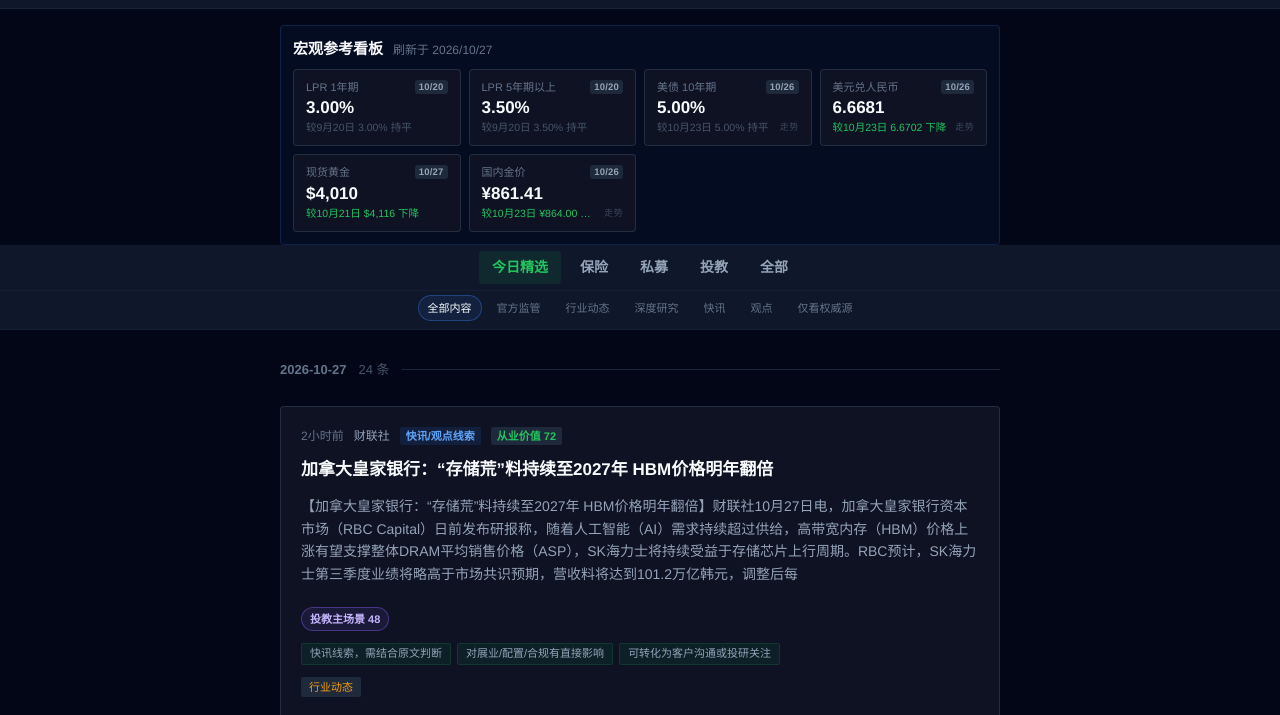
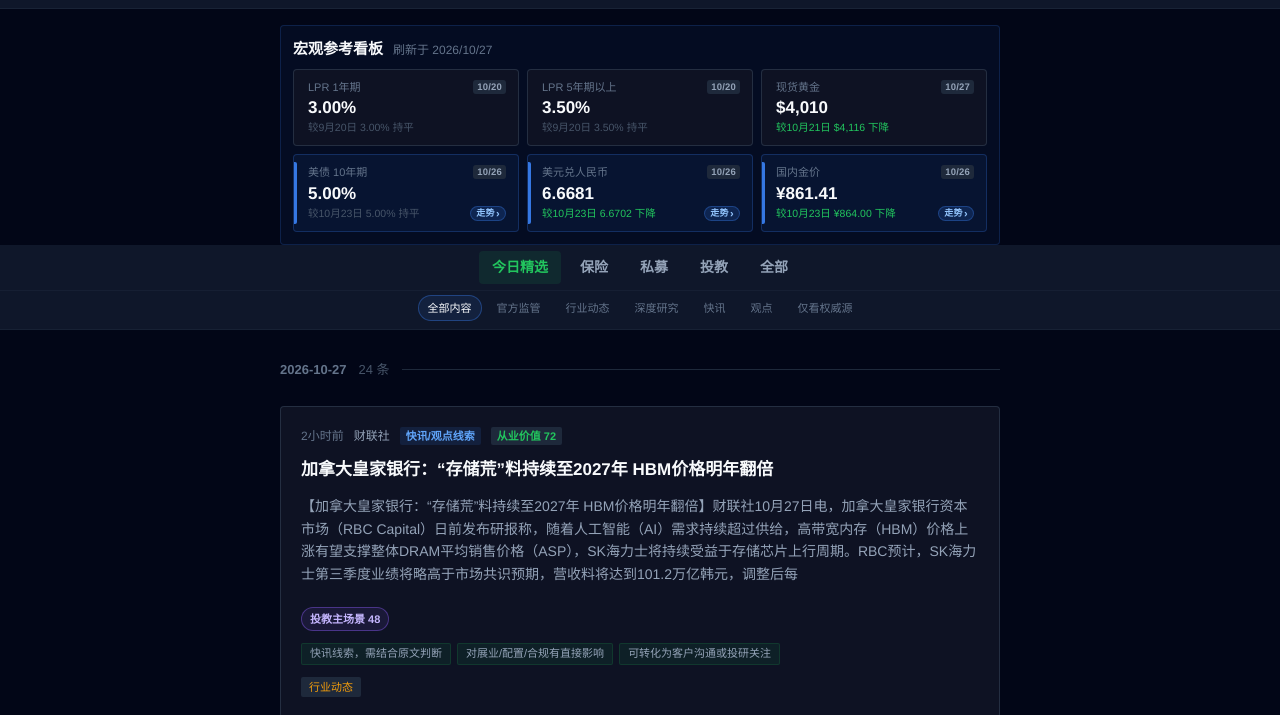
Before and after one commit to zycyyyya/finhot-web, a website: page index.html in a window 1280 px wide. Shown: the part 47-762 px from the top of the page. Drawn offline with Linux system fonts and the light colour scheme.

Commit message:
style(macro): 看板改 3+3 布局，可点开卡片下排归拢并强化可点视觉
- 网格 4 列改 3 列，6 项正好两排，涨跌文案不再被截断
- 渲染时按有无序列做稳定分区，可点卡片统一排到最后一排；
  改的是 DOM 顺序而非 CSS order，避免 Tab 焦点顺序与视觉顺序错位
- 可点卡片新增左侧 3px 蓝条 + 淡蓝底 + 药丸状「走势」提示，
  只给 cursor:pointer 在触屏上等于没有提示
- 卡片左内边距统一 14px，两排内容左边缘对齐
- 补布局与排序契约测试，并反向验证断言在改动后确实会失败

```diff
--- a/scripts/macro-view.js
+++ b/scripts/macro-view.js
@@ -259,8 +259,21 @@
     // innerHTML 变得难读，而且点击时才需要。
     var seriesByKey = {};
 
+    // 可点开的卡片统一挪到最后：6 项落在 3×2 网格里，
+    // 正好上排全是快照、下排全是可看走势的，同类聚在一起比夹在中间好扫。
+    // 用两遍 filter 做稳定分区而不是 sort —— 同类内部仍按管线给的顺序。
+    // 注意这里改的是 DOM 顺序本身，不用 CSS order：order 会让视觉顺序和
+    // Tab 焦点顺序错开，键盘用户按 Tab 会跳着走。
+    var snapshotList = [];
+    var expandableList = [];
+    indicators.forEach(function (ind) {
+      var hasSeries = Array.isArray(ind.series) && ind.series.length >= 2;
+      (hasSeries ? expandableList : snapshotList).push(ind);
+    });
+    var ordered = snapshotList.concat(expandableList);
+
     var html = '';
-    indicators.forEach(function (ind) {
+    ordered.forEach(function (ind) {
       var dirClass = ind.direction === 'up' ? 'macro-dir-up' : (ind.direction === 'down' ? 'macro-dir-down' : '');
       var observed = shortDate(ind.asOf);
       var series = Array.isArray(ind.series) ? ind.series : [];
@@ -297,7 +310,7 @@
       // 事件监听只绑一次，所以序列必须存在元素上而不是闭包里 ——
       // 否则第二次 render 换了指标，监听器还在读上一轮的数据。
       gridEl.__macroSeries = seriesByKey;
-      gridEl.__macroIndicators = indicators;
+      gridEl.__macroIndicators = ordered;
       gridEl.innerHTML = html;
       // 事件挂在网格上做委托，重渲染时不必逐卡解绑。
       if (!gridEl.__macroBound) {
--- a/styles.css
+++ b/styles.css
@@ -1019,12 +1019,16 @@ a {
 
 .macro-kpi-grid {
   display: grid;
-  grid-template-columns: repeat(4, minmax(0, 1fr));
+  /* 3 列 → 6 项刚好两排；比原来 4 列多出约 70px/卡，
+     涨跌文案「较10月23日 ¥864.00 下降」不会再被截成省略号。 */
+  grid-template-columns: repeat(3, minmax(0, 1fr));
   gap: 8px;
 }
 
 .macro-kpi {
-  padding: 9px 12px;
+  /* 左内边距给到 14px：可点卡片左侧有 3px 标记条，非可点卡片也留同位空白，
+     两排内容的左边缘才对得齐。 */
+  padding: 9px 12px 9px 14px;
   border-radius: var(--radius-md);
   background: var(--bg-card);
   border: 1px solid var(--border-subtle);
@@ -1117,16 +1121,42 @@ a {
 }
 
 /* === Macro KPI detail (sparkline overlay) === */
-/* 只有带历史序列的指标可点。没有序列的卡片保持原样，不给假的可点暗示。 */
+/* 只有带历史序列的指标可点。没有序列的卡片保持原样，不给假的可点暗示。
+   可点卡片单独成一套外观：左侧蓝色标记条 + 极淡蓝底 + 药丸状提示。
+   只靠 cursor:pointer 不够 —— 触屏没有 hover，用户根本不会想到去点。 */
 .macro-kpi-expandable {
   cursor: pointer;
   position: relative;
-  transition: border-color var(--transition-fast), background var(--transition-fast);
+  background: rgba(59, 130, 246, 0.07);
+  border-color: rgba(59, 130, 246, 0.24);
+  transition: border-color var(--transition-fast), background var(--transition-fast),
+              box-shadow var(--transition-fast), transform var(--transition-fast);
+}
+
+/* 左侧标记条：贴在内边框上，上下各留 7px 避开圆角。
+   2px 太细，深色底上实测几乎看不见，所以给到 3px 并把左边距让出 2px。 */
+.macro-kpi-expandable::before {
+  content: "";
+  position: absolute;
+  left: 0;
+  top: 7px;
+  bottom: 7px;
+  width: 3px;
+  border-radius: 0 2px 2px 0;
+  background: var(--accent-blue);
+  opacity: 0.9;
+  transition: opacity var(--transition-fast);
 }
 
 .macro-kpi-expandable:hover {
-  background: var(--bg-card-hover);
-  border-color: var(--border-default);
+  background: rgba(59, 130, 246, 0.13);
+  border-color: rgba(59, 130, 246, 0.5);
+  box-shadow: 0 2px 10px rgba(2, 6, 23, 0.55);
+  transform: translateY(-1px);
+}
+
+.macro-kpi-expandable:hover::before {
+  opacity: 1;
 }
 
 .macro-kpi-expandable:focus-visible {
@@ -1134,15 +1164,29 @@ a {
   outline-offset: 1px;
 }
 
-/* 用来提示这张卡可点开；纯装饰，不进无障碍树。 */
+/* 用来提示这张卡可点开；纯装饰，不进无障碍树。做成药丸而非纯文字，
+   是为了和旁边不可点卡片的灰色说明文案拉开层次。 */
 .macro-kpi-hint {
   flex: none;
   margin-left: auto;
+  display: inline-flex;
+  align-items: center;
+  gap: 1px;
+  padding: 0 5px;
+  border-radius: 999px;
+  border: 1px solid rgba(59, 130, 246, 0.32);
+  background: rgba(59, 130, 246, 0.16);
+  color: #93C5FD;
   font-size: 9px;
-  font-weight: 500;
-  color: var(--text-dim);
+  font-weight: 600;
+  line-height: 13px;
   letter-spacing: 0.04em;
-  opacity: 0.8;
+}
+
+.macro-kpi-hint::after {
+  content: "›";
+  font-size: 11px;
+  line-height: 1;
 }
 
 .macro-detail-overlay {
```
Also changed, not shown: tests/macro.test.js (+15 -0 lines), README.md.
